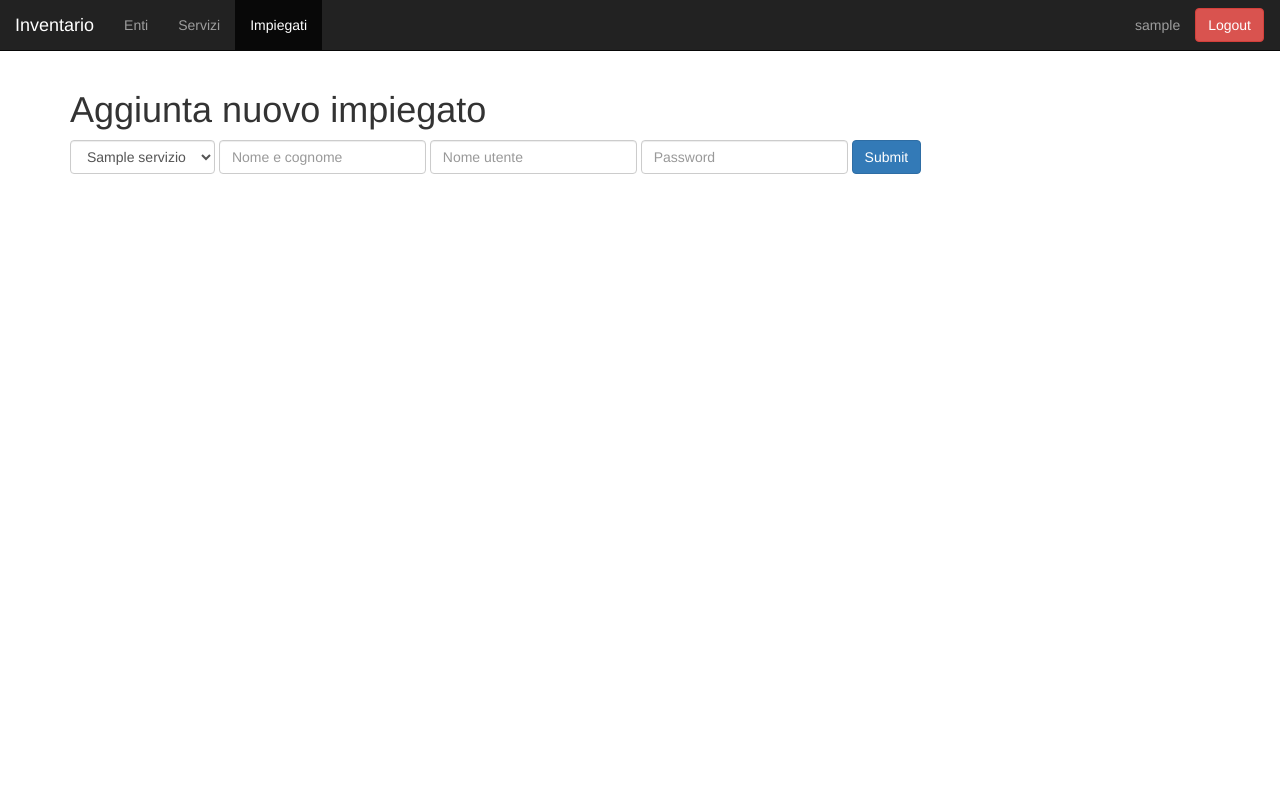
After one commit to Steffo99/estus, a Flask app: page /imp_add in a window 1280 px wide. The commit adds this page. Run offline with Flask 2, Linux system fonts and the light colour scheme; the visitor is signed in with stand-in values (Sample User, id 1); tables that the repository leaves empty hold one stand-in row (values such as "Sample post"); some libraries are stand-ins or nearby versions.

Commit message:
Aggiunta la navbar
ma non l'avevo già fatto ieri?

```diff
--- a/server.py
+++ b/server.py
@@ -141,7 +141,7 @@ def page_ente_show(eid):
     if request.method == "GET":
         ente = Ente.query.get(eid)
         css = url_for("static", filename="style.css")
-        return render_template("ente/show.html.j2", css=css, ente=ente, type="ente", user=session["username"])
+        return render_template("ente/show.html.j2", css=css, ente=ente, user=session["username"])
     else:
         ente = Ente.query.get(eid)
         ente.nomeente = request.form["nomeente"]
@@ -189,7 +189,7 @@ def page_serv_list_plus(eid):
         return redirect(url_for('page_login'))
     serv = Servizio.query.join(Ente).filter_by(eid=eid).all()
     css = url_for("static", filename="style.css")
-    return render_template("servizio/list.html.j2", css=css, serv=serv, type="serv", user=session["username"])
+    return render_template("servizio/list.html.j2", css=css, user=session["username"])
 
 @app.route('/serv_show/<int:sid>', methods=['GET', 'POST'])
 def page_serv_show(sid):
@@ -199,7 +199,7 @@ def page_serv_show(sid):
         serv = Servizio.query.get(sid)
         enti = Ente.query.all()
         css = url_for("static", filename="style.css")
-        return render_template("servizio/show.html.j2", css=css, serv=serv, enti=enti, type="serv", user=session["username"])
+        return render_template("servizio/show.html.j2", css=css, serv=serv, enti=enti, user=session["username"])
     else:
         serv = Servizio.query.get(sid)
         serv.eid = request.form["eid"]
@@ -244,7 +244,7 @@ def page_imp_list_plus(sid):
         return redirect(url_for('page_login'))
     impiegati = Impiegato.query.join(Servizio).filter_by(sid=sid).join(Ente).all()
     css = url_for("static", filename="style.css")
-    return render_template("impiegato/list.html.j2", css=css, impiegati=impiegati, type="imp", user=session["username"])
+    return render_template("impiegato/list.html.j2", css=css, impiegati=impiegati, user=session["username"])
 
 @app.route('/imp_show/<int:iid>', methods=['GET', 'POST'])
 def page_imp_show(iid):
@@ -254,7 +254,7 @@ def page_imp_show(iid):
         imp = Impiegato.query.get(iid)
         servizi = Servizio.query.all()
         css = url_for("static", filename="style.css")
-        return render_template("impiegato/show.html.j2", css=css, imp=imp, servizi=servizi, type="imp", user=session["username"])
+        return render_template("impiegato/show.html.j2", css=css, imp=imp, servizi=servizi, user=session["username"])
     else:
         imp = Impiegato.query.get(iid)
         imp.sid = request.form["sid"]
--- a/static/style.css
+++ b/static/style.css
@@ -1,9 +1,19 @@
 .goldfish
 {
-  width: 25vh;
+  width: 25%;
 }
 
 .monospace
 {
   font-family: "Consolas", monospace;
 }
+
+.btn-right
+{
+  margin-right: 16px;
+}
+
+body
+{
+  padding-top: 70px; /*Per la navbar*/
+}
--- /dev/null
+++ b/templates/nav.html.j2
@@ -0,0 +1,18 @@
+<nav class="navbar navbar-inverse navbar-fixed-top">
+  <div class="container-fluid">
+    <div class="navbar-header">
+      <a class="navbar-brand {% if type is equalto "main" %}active{% endif %}" href="/dashboard">Inventario</a>
+    </div>
+    <ul class="nav navbar-nav">
+      <li class="{% if type is equalto "ente" %}active{% endif %}"><a href="/ente_list">Enti</a></li>
+      <li class="{% if type is equalto "serv" %}active{% endif %}"><a href="/serv_list">Servizi</a></li>
+      <li class="{% if type is equalto "imp" %}active{% endif %}"><a href="/imp_list">Impiegati</a></li>
+    </ul>
+    <ul class="nav navbar-nav navbar-right">
+      <p class="navbar-text">
+        {{user}}
+      </p>
+      <a href="/login" class="btn btn-danger navbar-btn btn-right">Logout</a>
+    </ul>
+  </div>
+</nav>
```
